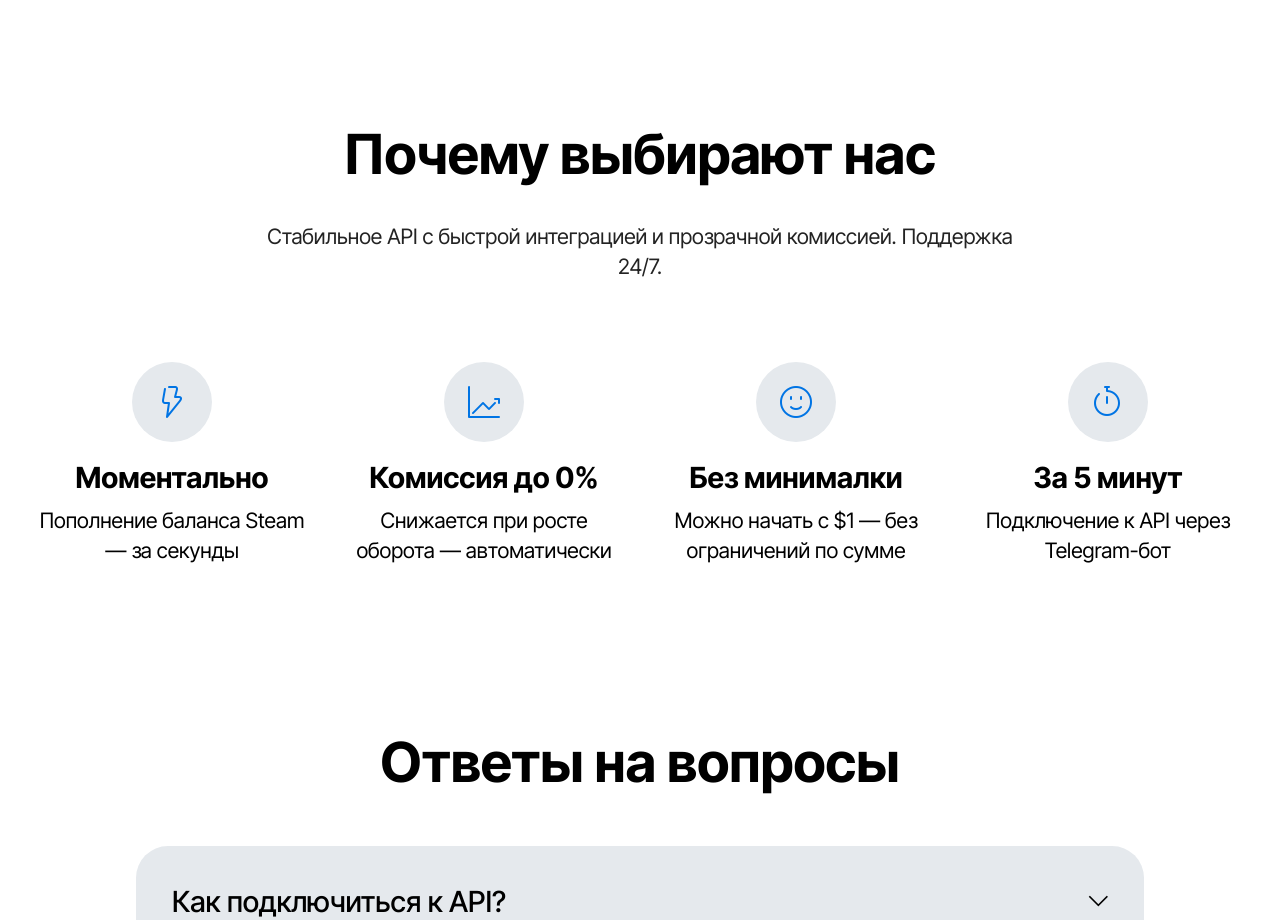
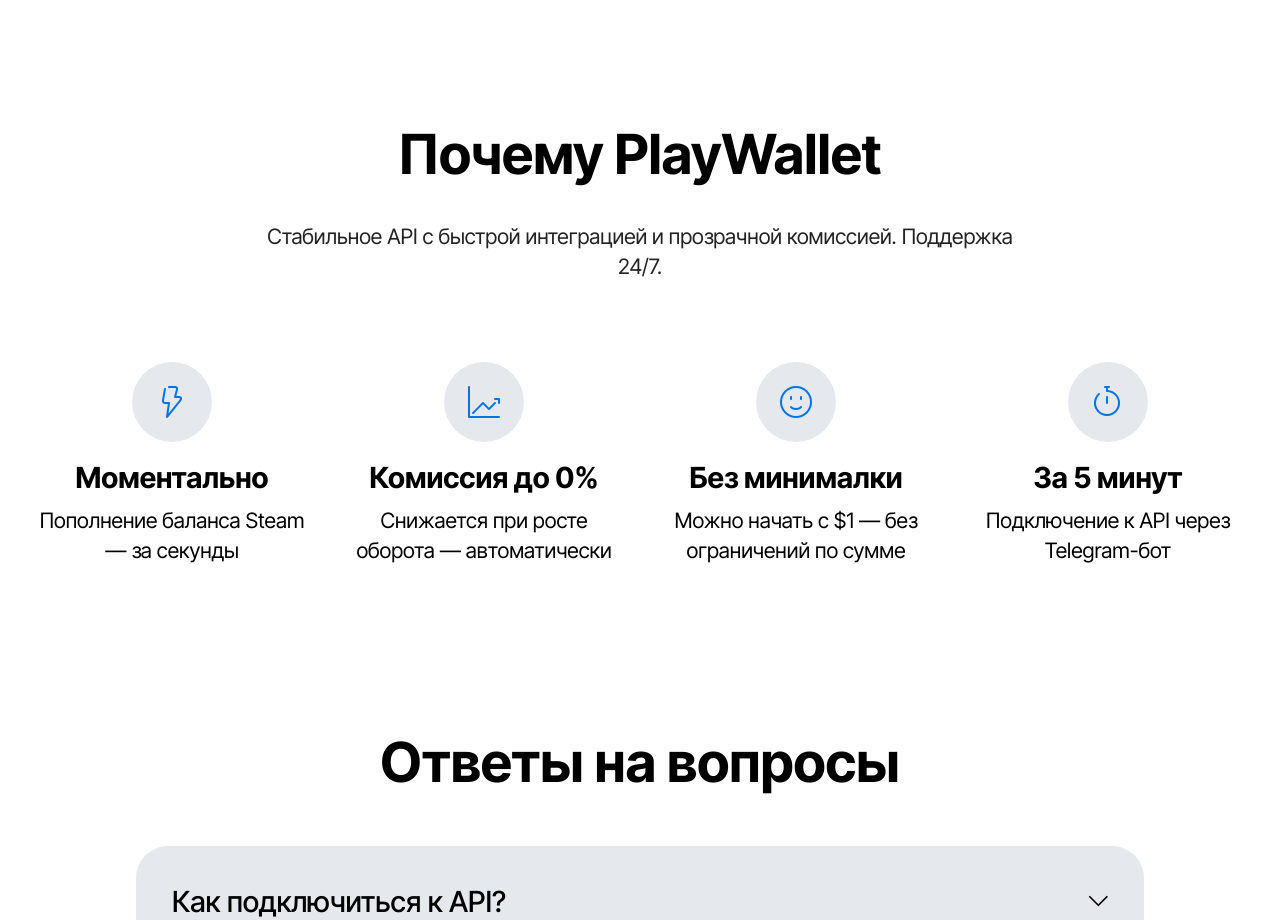
Before and after one commit to volkovecom/pwmerchant.github.io, a plain HTML site: page index.html in a window 1280 px wide. Shown: the part 2160-3080 px from the top of the page. Drawn offline with Linux system fonts and the light colour scheme; files whose address does not match are found by name.

Commit message:
new site

```diff
--- a/index.html
+++ b/index.html
@@ -218,7 +218,7 @@
   <div class="container">
     <div class="row justify-content-center mb-5">
       <div class="col-12 mb-0 content-head">
-        <h3 class="mbr-section-title mbr-fonts-style align-center display-2"><strong>Почему выбирают нас</strong></h3>
+        <h3 class="mbr-section-title mbr-fonts-style align-center display-2"><strong>Почему PlayWallet</strong></h3>
         <h5 class="mbr-section-subtitle mbr-fonts-style align-center mb-0 mt-4 display-7">Стабильное API с быстрой интеграцией и прозрачной комиссией. Поддержка 24/7.</h5>
       </div>
     </div>
```
